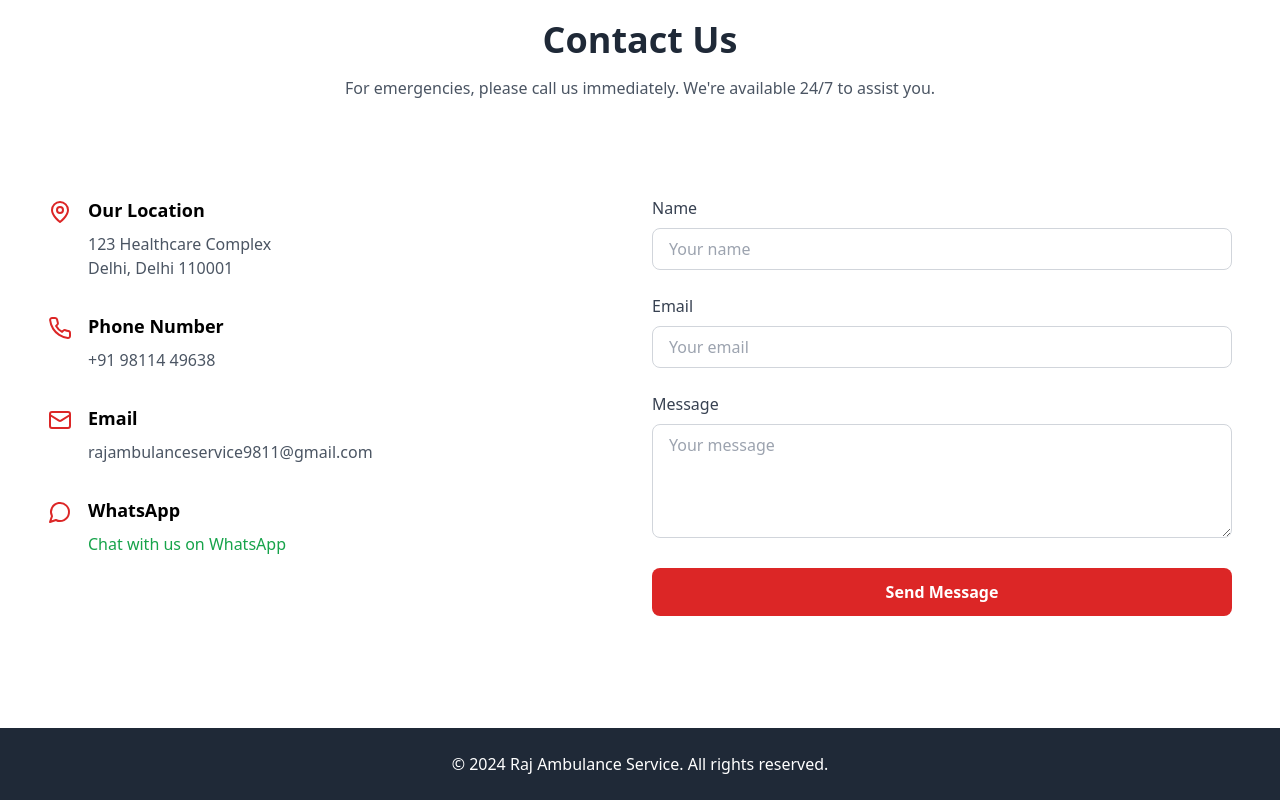
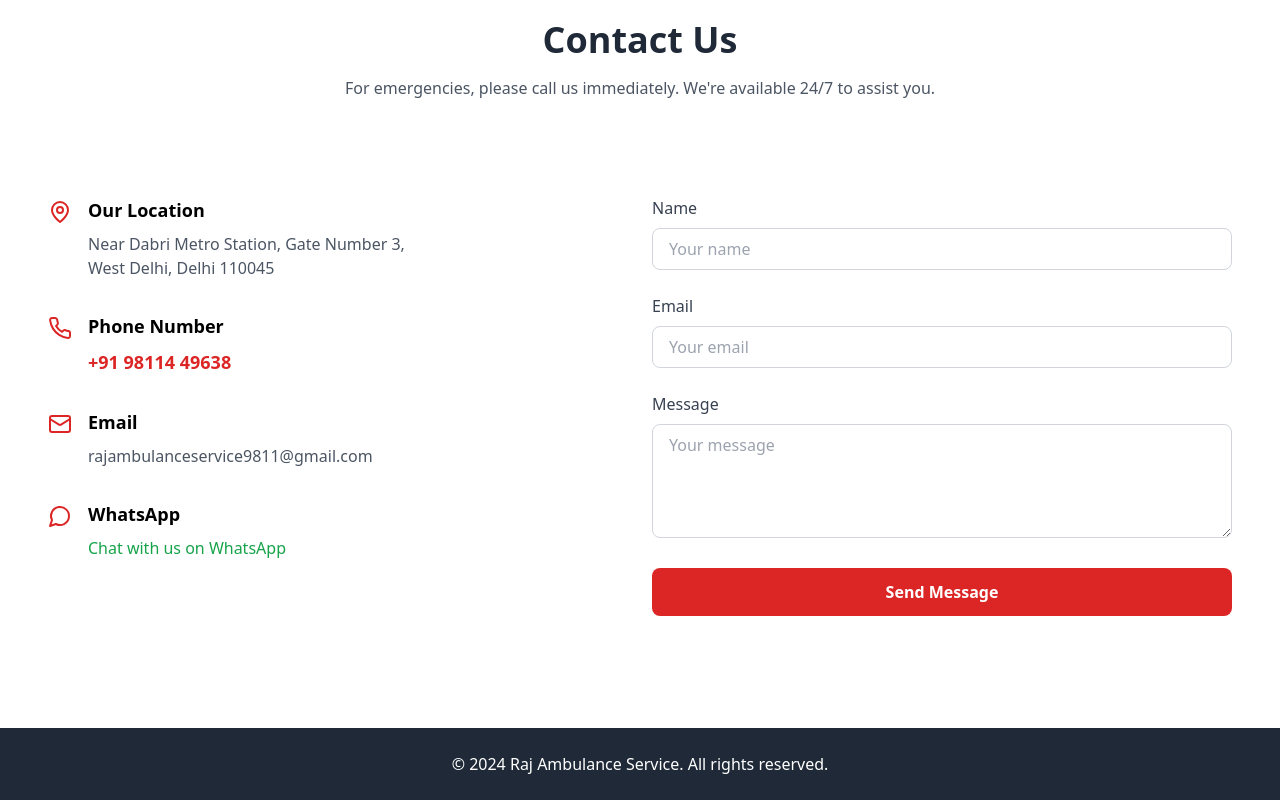
Before and after one commit to Yuvraj883/Raj-Ambulance-Service, a React (Vite) app: page / in a window 1280 px wide. Shown: the part 2042-2842 px from the top of the page. Built offline with nearby package versions, Linux system fonts and the light colour scheme.

Commit message:
Updated contact details

```diff
--- a/src/components/Contact.tsx
+++ b/src/components/Contact.tsx
@@ -21,7 +21,7 @@ export default function Contact() {
               <MapPin className="h-6 w-6 text-red-600 mt-1" />
               <div>
                 <h3 className="text-lg font-semibold mb-2">Our Location</h3>
-                <p className="text-gray-600">123 Healthcare Complex<br />Delhi, Delhi 110001</p>
+                <p className="text-gray-600">Near Dabri Metro Station, Gate Number 3,<br />West Delhi, Delhi 110045</p>
               </div>
             </div>
 
@@ -29,7 +29,10 @@ export default function Contact() {
               <Phone className="h-6 w-6 text-red-600 mt-1" />
               <div>
                 <h3 className="text-lg font-semibold mb-2">Phone Number</h3>
-                <p className="text-gray-600">+91 98114 49638</p>
+                <p className="text-gray-600"><a href="tel:+919811449638" className="text-lg font-semibold text-red-600">
+  +91 98114 49638
+</a>
+</p>
               </div>
             </div>
 
```
